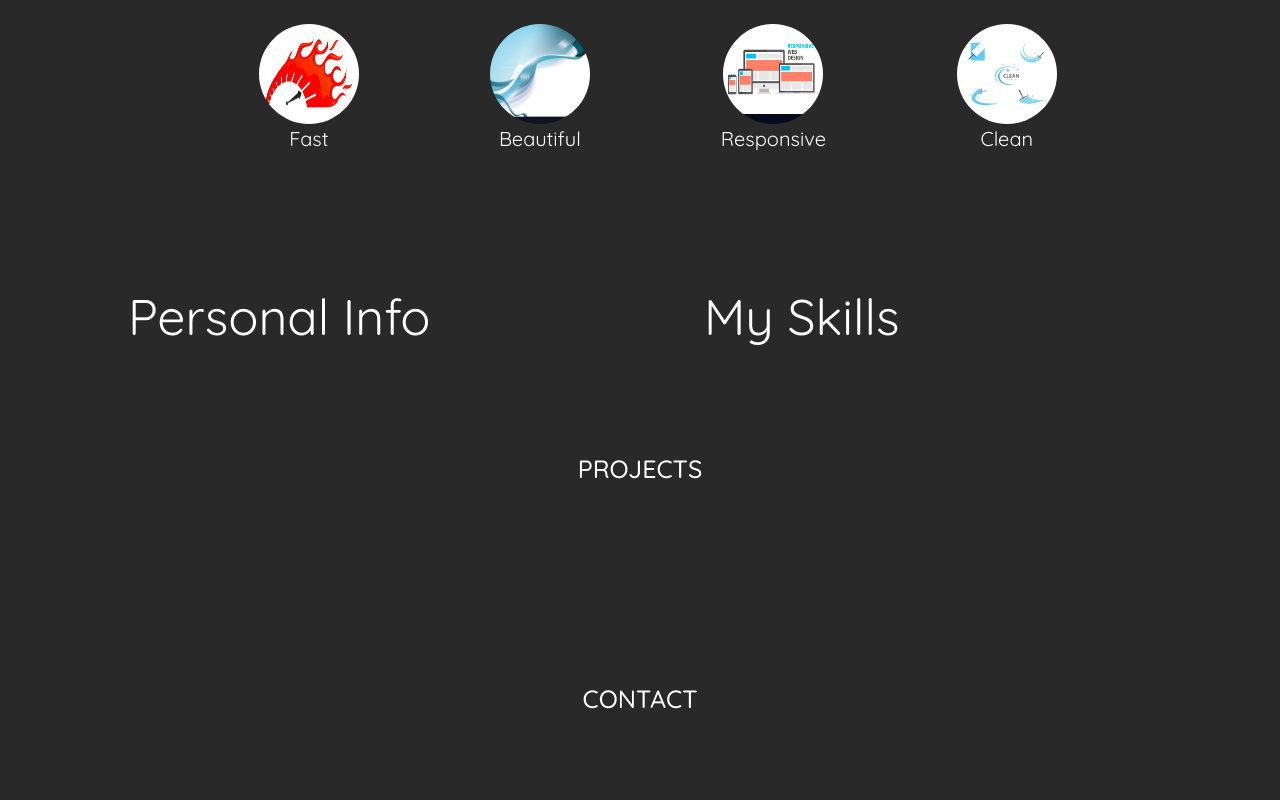
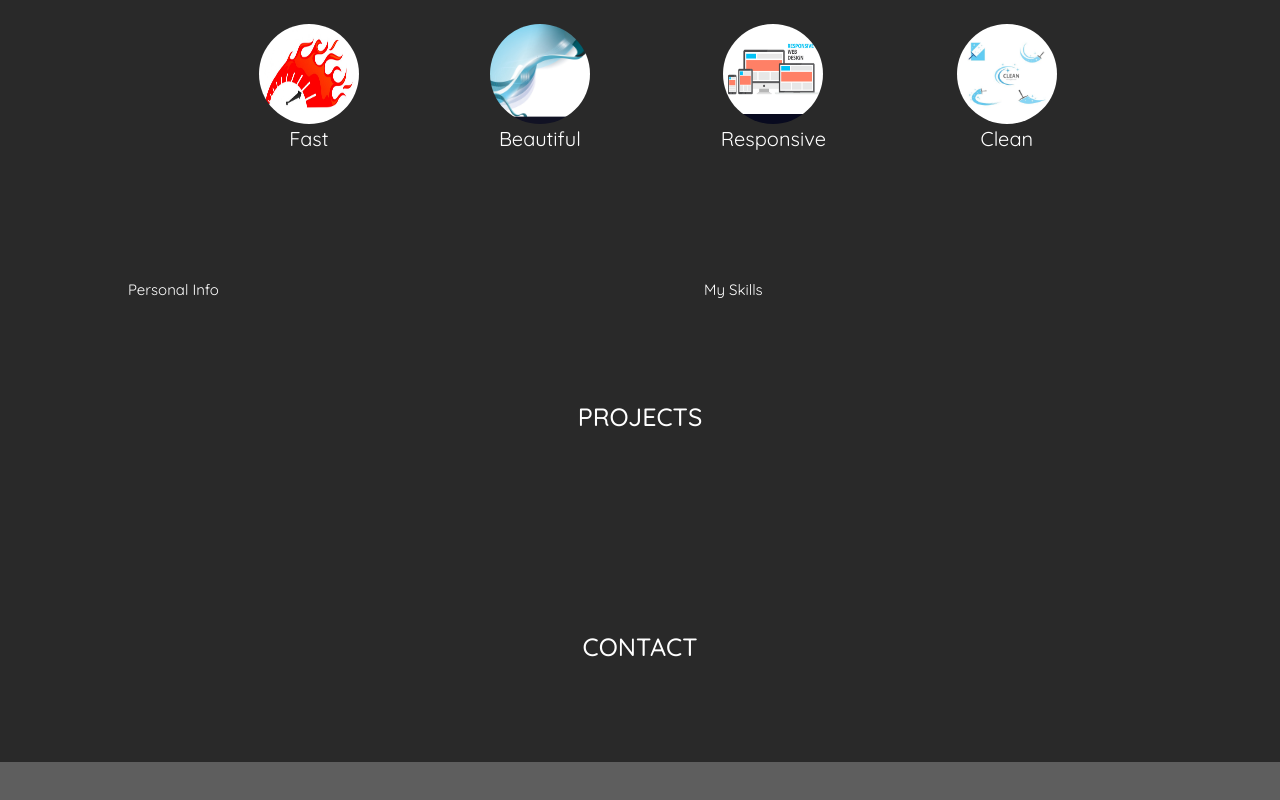
Before and after one commit to abughalib/abughalib.github.io, a plain HTML site: page index.html in a window 1280 px wide. Shown: the part 1006-1806 px from the top of the page. After the commit the page ends 1768 px from the top, so only its background shows below. Drawn offline with Linux system fonts and the light colour scheme.

Commit message:
few fixes

```diff
--- a/index.html
+++ b/index.html
@@ -7,6 +7,7 @@
   <link rel="stylesheet" href="./style_scripts/bootstrap.min.css" />
   <link rel="stylesheet" href="./style_scripts/main.css" />
   <link rel="stylesheet" href="./style_scripts/navbar.css"/>
+  <link rel="stylesheet" href="./style_scripts/charts.css"/>
 </head>
 
 <body class="background-animate" id="body">
--- a/style_scripts/main.css
+++ b/style_scripts/main.css
@@ -69,7 +69,7 @@
 .about-me{
   display: flex;
   flex-direction: row;
-  font-size: 50px;
+  font-size: 15px;
 }
 .about-me .personal{
   flex: 1;
@@ -78,6 +78,7 @@
   flex: 1;
 }
 
+
 @media screen and (max-width: 600px){
   .about-me{
     flex-direction: column;
```
Also changed, not shown: style_scripts/charts.css (added).
